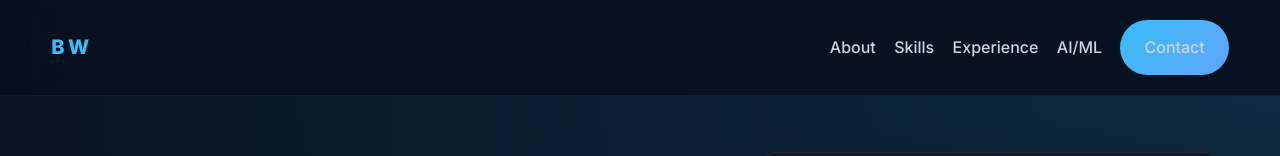
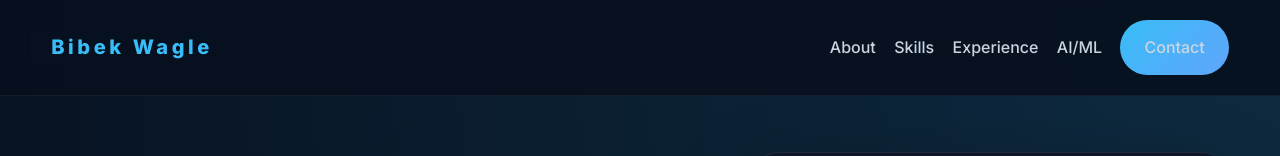
Before and after one commit to bibekwagle259-wq/bibek-portfolio, a plain HTML site: page index.html in a window 1280 px wide. Shown: the top 156 px of the page. Drawn offline with Linux system fonts and the light colour scheme.

Commit message:
Update index.html

```diff
--- a/index.html
+++ b/index.html
@@ -13,7 +13,7 @@
 <body>
   <header class="site-header">
     <nav class="nav container">
-      <a href="#home" class="logo">BW</a>
+      <a href="#home" class="logo">Bibek Wagle</a>
       <div class="nav-links">
         <a href="#about">About</a>
         <a href="#skills">Skills</a>
```
